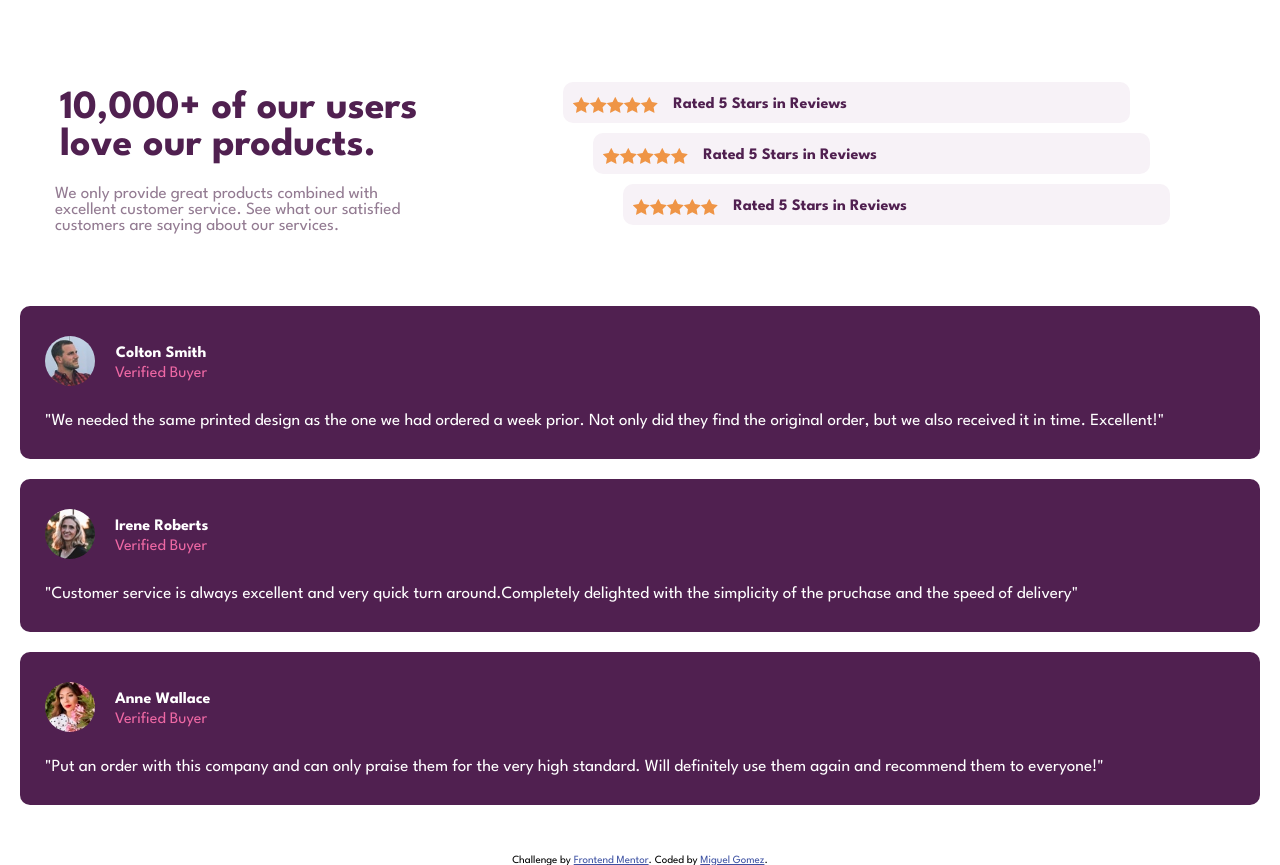
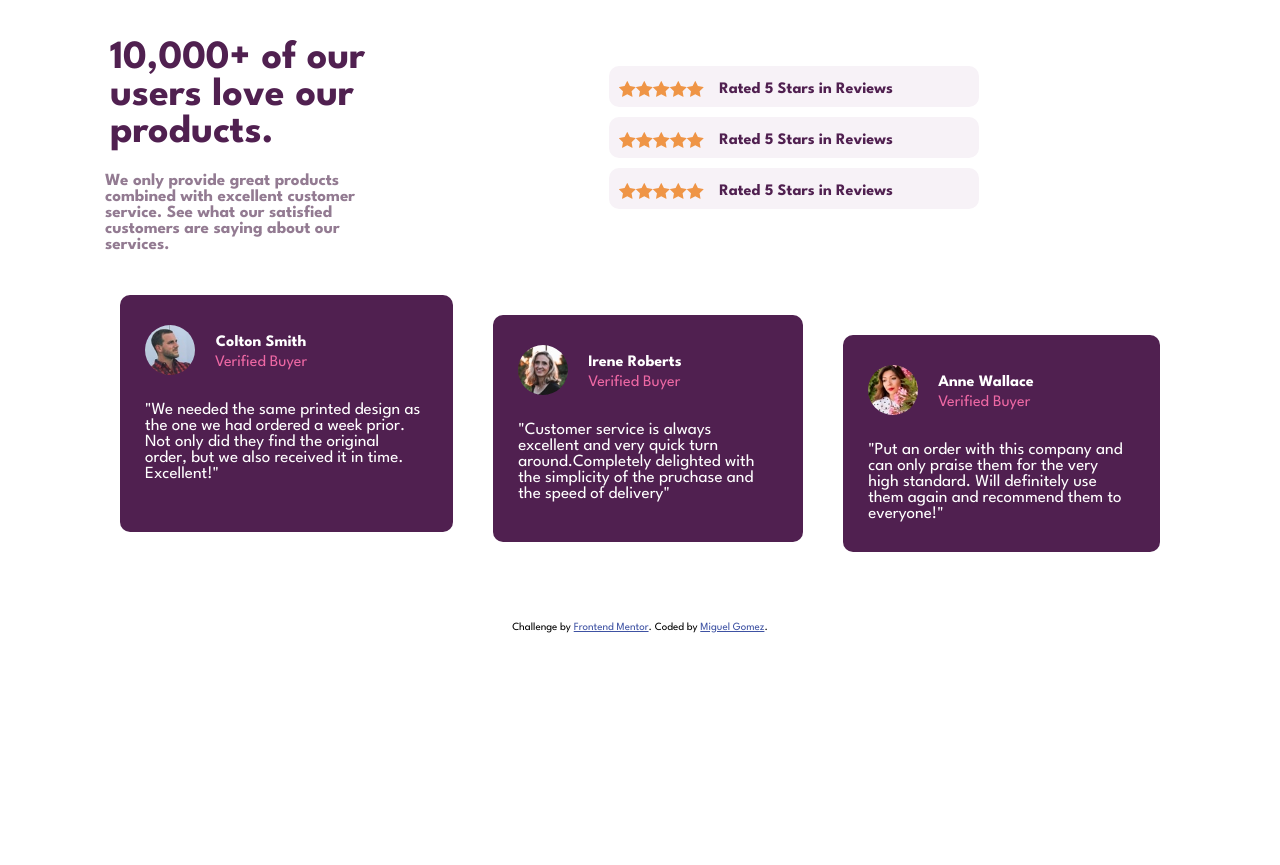
Before and after one commit to MikeProduce/frontendchallangeflex, a plain HTML site: page index.html in a window 1280 px wide. After the commit the page ends 800 px from the top, so only its background shows below. Drawn offline with Linux system fonts and the light colour scheme.

Commit message:
cant center

```diff
--- a/index.html
+++ b/index.html
@@ -50,6 +50,7 @@
         color:hsl(303, 10%, 53%);
         font-size: 17px;
         padding: 5px 25px 5px 25px;
+        font-weight: 600;
       }
       .Rating__Section{
         color: hsl(300, 43%, 22%);
@@ -99,22 +100,28 @@
         font-size: 17px;
       }
       @media screen and (min-width: 1024px) {
+        body{
+          margin-left: 100px;
+          margin-right: 100px;
+          height: 100vh;
+        }
         .Top__Section{
           display: flex;
-          margin: 50px;
+          margin-top: auto;
         }
         .Title{
           flex:2;
         }
         .Title__Header{
           text-align: left;
+          /* font-size: 50px; */
         }
         .Title__Paragraph{
           text-align: left;
           padding-left: 5px;
         }
         .Rating__Section{
-          flex: 4;
+          flex: 5;
           margin: auto;
         }
         .Rating__Reviews{
@@ -126,13 +133,34 @@
           margin: auto 15px auto 15px;
         }
         .Rating__Reviews.Top{
-          margin: 10px 100px 10px 120px;
+          margin: 10px auto 10px auto;
+          max-width: 350px;
+          /* margin-left: 100px; */
         }
         .Rating__Reviews.Middle{
-          margin: 10px 80px 10px 150px;
+          margin: 10px auto 10px auto;
+          max-width: 350px;
+          /* margin-left: 130px; */
         }
         .Rating__Reviews.Bottom{
-          margin: 10px 60px 10px 180px;
+          margin: 10px auto 10px auto;
+          max-width: 350px;
+          /* margin-left: 160px; */
+        }
+        .Reviews__Section{
+          display: flex;
+        }
+        .Reviews__Content.left{
+          margin-top: 20px;
+          margin-bottom: 40px;
+        }
+        .Reviews__Content.middle{
+          margin-top: 40px;
+          margin-bottom: 30px;
+        }
+        .Reviews__Content.right{
+          margin-top: 60px;
+          margin-bottom: 20px;
         }
       }
     </style>
@@ -172,7 +200,7 @@
   </div>
 </div>
   <div class="Reviews__Section">
-    <div class="Reviews__Content">
+    <div class="Reviews__Content left">
       <div class="Content__Container">
         <img src="../images/image-colton.jpg" alt="">
         <div class="Content__DIV">
@@ -190,7 +218,7 @@
     Excellent!"
     </p>
   </div>
-    <div class="Reviews__Content">
+    <div class="Reviews__Content middle">
       <div class="Content__Container">
         <img src="../images/image-irene.jpg" alt="">
         <div class="Content__DIV">
@@ -207,7 +235,7 @@
     with the simplicity of the pruchase and the speed of delivery"
     </p>
     </div>
-  <div class="Reviews__Content">
+  <div class="Reviews__Content right">
     <div class="Content__Container">
       <img src="../images/image-anne.jpg" alt="">
       <div class="Content__DIV">
```
